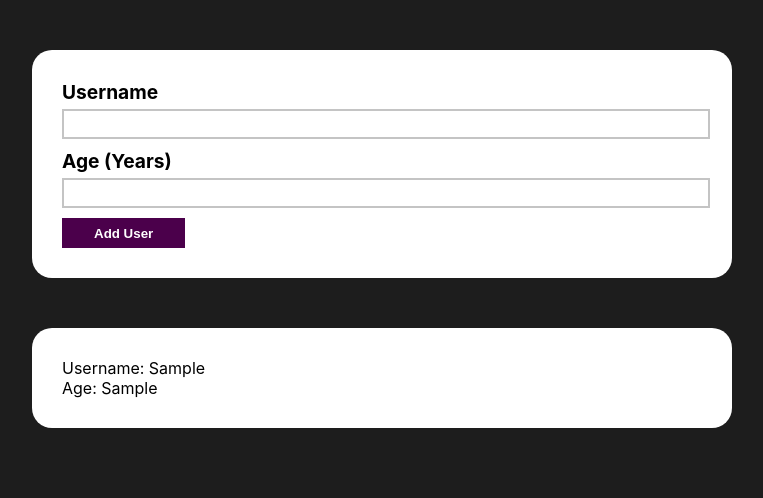
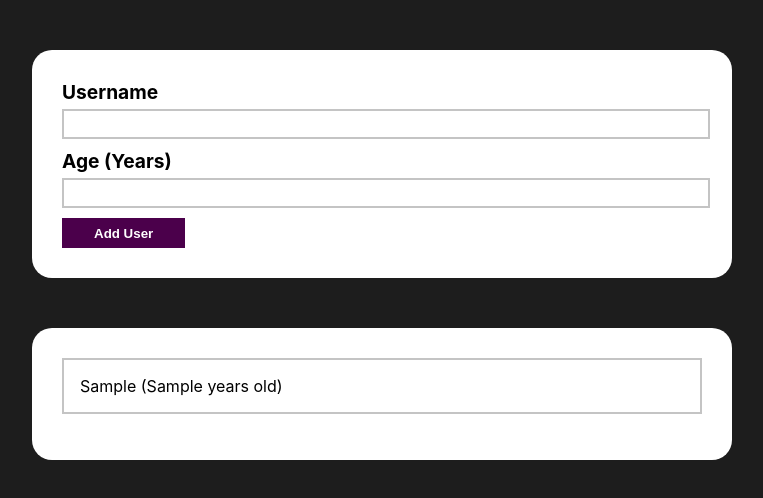
Before and after one commit to Billy-MK/sandbox, a React (Create React App) app in the folder react-user-practice/: page / in a window 1280 px wide. Both pictures are taken after typing "Sample", "Sample" into the empty fields and a click on the button "Add User". Shown: the top 498 px of the page, without its empty margins (258-1021 px from the left). Built offline with nearby package versions, Linux system fonts and the light colour scheme.

Commit message:
User styling

```diff
--- a/react-user-practice/src/components/User/User.js
+++ b/react-user-practice/src/components/User/User.js
@@ -6,8 +6,7 @@ const User = (props) => {
 
     return (
         <div>
-            <div>Username: {props.username}</div>
-            <div>Age: {props.age}</div>
+            <div className={styles.user}>{props.username} ({props.age} years old)</div>
         </div>
     )
 }
--- a/react-user-practice/src/components/User/User.module.css
+++ b/react-user-practice/src/components/User/User.module.css
@@ -0,0 +1,5 @@
+.user {
+    border: 2px solid rgba(182, 182, 182, 0.808);
+    margin-bottom: 1rem;
+    padding: 1rem;
+}
```
